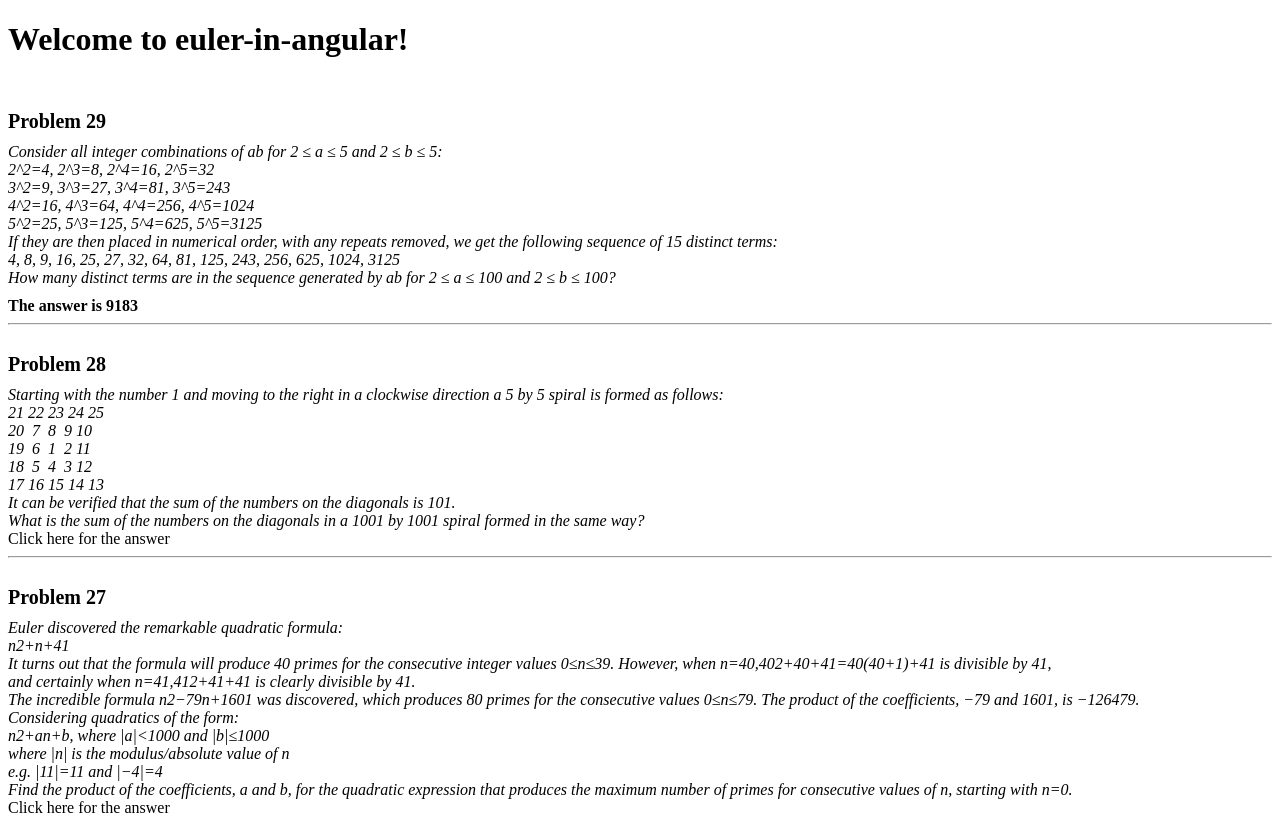
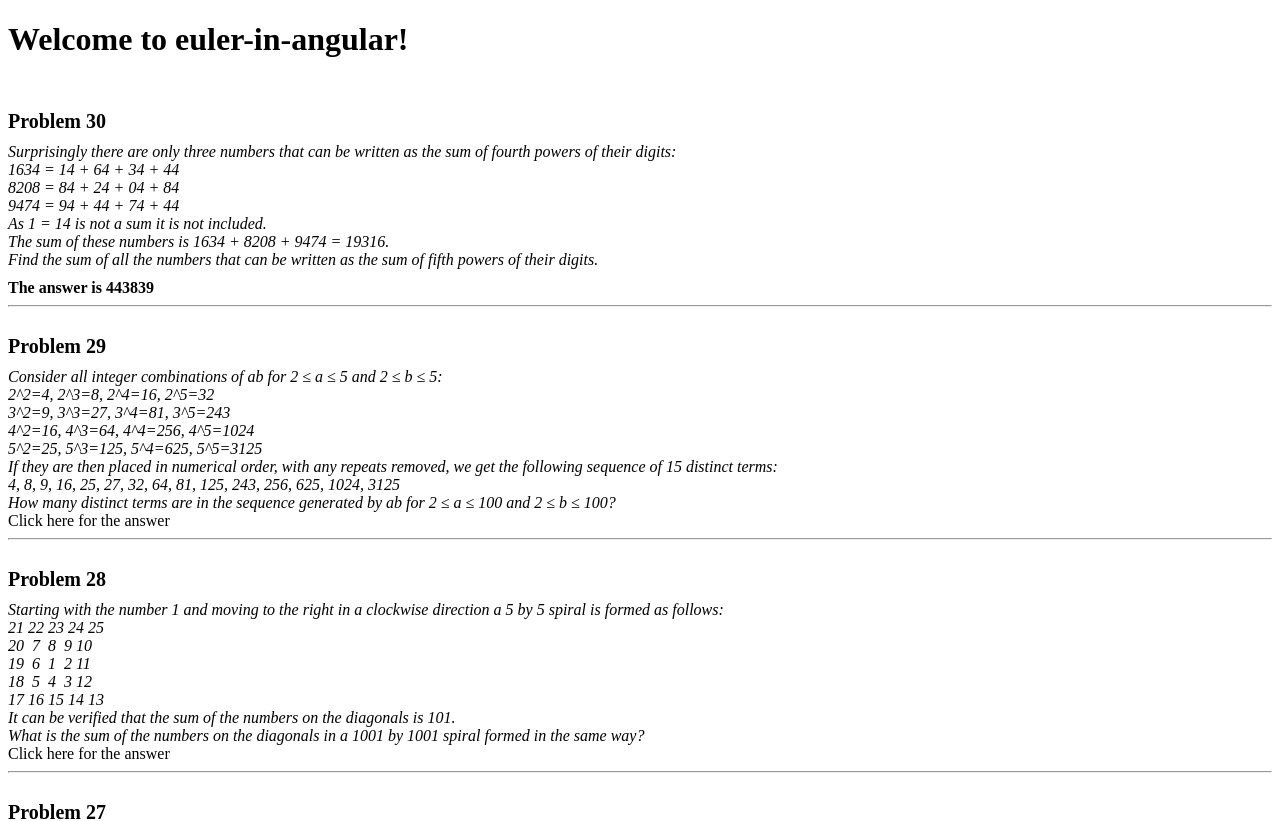
Before and after one commit to edwinvanderven/Euler-in-Angular, an Angular app: page / in a window 1280 px wide. Shown: the top 821 px of the page. Built offline with nearby package versions, Linux system fonts and the light colour scheme.

Commit message:
Added thirtieth problem and solution

```diff
--- a/src/app/app.component.model.ts
+++ b/src/app/app.component.model.ts
@@ -27,6 +27,7 @@ import { TwentySixthProblem } from './problems/twenty-first-to-thirty/twenty-six
 import { TwentySeventhProblem } from './problems/twenty-first-to-thirty/twenty-seventh-problem';
 import { TwentyEighthProblem } from './problems/twenty-first-to-thirty/twenty-eighth-problem';
 import { TwentyNinthProblem } from './problems/twenty-first-to-thirty/twenty-ninth-problem';
+import { ThirtiethProblem } from './problems/twenty-first-to-thirty/thirtieth-problem';
 
 export interface IProblem {
   title: string;
@@ -35,6 +36,7 @@ export interface IProblem {
 }
 
 export const PROBLEMS: IProblem[] = [
+  new ThirtiethProblem(),
   new TwentyNinthProblem(),
   new TwentyEighthProblem(),
   new TwentySeventhProblem(),
--- /dev/null
+++ b/src/app/problems/twenty-first-to-thirty/thirtieth-problem.ts
@@ -0,0 +1,35 @@
+import { IProblem } from '../../app.component.model';
+
+export class ThirtiethProblem implements IProblem {
+  public title = 'Problem 30';
+  public description = 'Surprisingly there are only three numbers that can be written as the sum of fourth powers of their digits:' +
+                        '\n1634 = 14 + 64 + 34 + 44' +
+                        '\n8208 = 84 + 24 + 04 + 84' +
+                        '\n9474 = 94 + 44 + 74 + 44' +
+                        '\nAs 1 = 14 is not a sum it is not included.' +
+                        '\nThe sum of these numbers is 1634 + 8208 + 9474 = 19316.' +
+                        '\nFind the sum of all the numbers that can be written as the sum of fifth powers of their digits.';
+
+  getAnswer(): string {
+    let result = 0;
+
+    for (let i = 2; i <= 999999; i++) {
+      if (this.isFifthPower(i)) result += i;
+    }
+
+    return result.toString();
+  }
+
+  private isFifthPower(x: number) : boolean {
+    return this.getSum(x) === x;
+  }
+
+  private getSum(x: number) : number {
+    let sum = 0;
+    while (x !== 0) {
+      sum += Math.pow(x % 10, 5);
+      x = Math.floor(x / 10);
+    }
+    return sum;
+  }
+}
```
Also changed, not shown: 1 other file (tests, documents, lock files or other folders).
